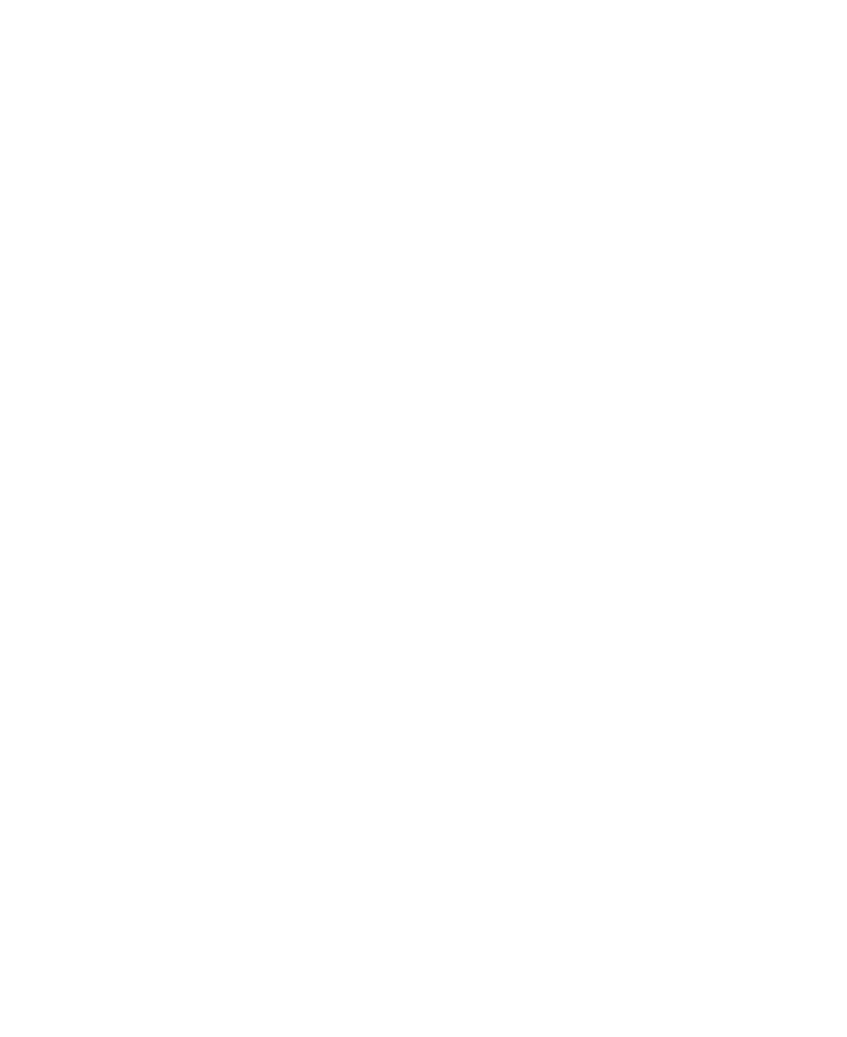
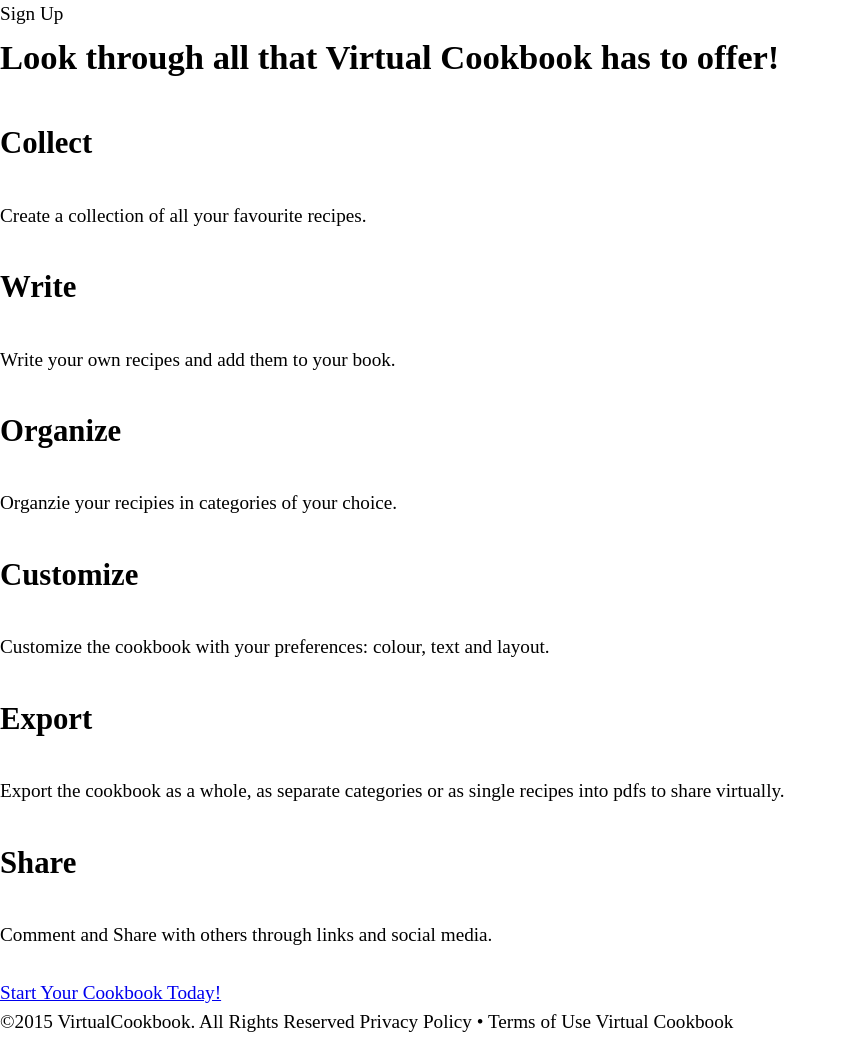
Before and after one commit to KimothyPepper/dsn1675-saas-website, a plain HTML site: page tour.html in a window 1280 px wide. Shown: the whole page, without its empty margins (0-847 px from the left). Before the commit the page ends 800 px from the top, so only its background shows below. Drawn offline with Linux system fonts and the light colour scheme.

Commit message:
Added Text to Html.

```diff
--- a/tour.html
+++ b/tour.html
@@ -15,6 +15,49 @@
   <link href="signup.html">
 </head>
 <body>
+<header>
+
+  Sign Up
+
+</header>
+
+
+<h1>Look through all that Virtual Cookbook  has to offer!</h1>
+
+<h2>Collect</h2>
+
+<p>Create a collection of all your favourite recipes.</p>
+
+<h2>Write</h2>
+
+<p>Write your own recipes and add them to your book.</p>
+
+<h2>Organize</h2>
+
+<p>Organzie your recipies in categories of your choice.</p>
+
+<h2>Customize</h2>
+
+<p>Customize the cookbook with your preferences: colour, text and layout.</p>
+
+<h2>Export</h2>
+
+<p>Export the cookbook as a whole, as separate categories or as single recipes into pdfs to share virtually.</p>
+
+<h2>Share</h2>
+
+<p>Comment and Share with others through links and social media.</p>
+
+<a href="signup.html">Start Your Cookbook Today!</a>
+
+<footer>
+
+©2015 VirtualCookbook. All Rights Reserved
+Privacy Policy • Terms of Use
+
+Virtual Cookbook
+
+</footer>
 
 </body>
 </html>
```
Also changed, not shown: index.html (+31 -0 lines), pricing.html (+31 -0 lines).
